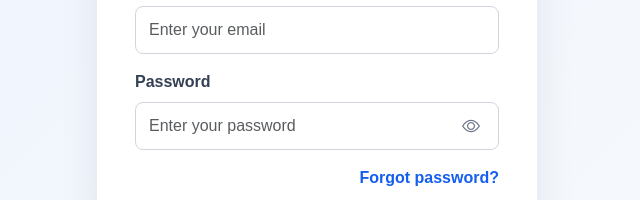
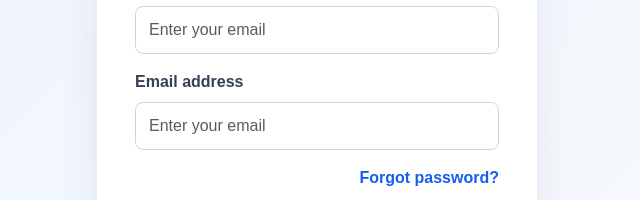
Before and after one commit to Josephshitandi/smart-utility-platform, a React app in the folder frontend/: page / in a window 1280 px wide. Shown: the part 355-555 px from the top of the page, without its empty margins (323-963 px from the left). Built offline with nearby package versions, Linux system fonts and the light colour scheme; the HTML template or start-up script is replaced by a standard one.

Commit message:
Added InputField component

```diff
--- a/frontend/src/App.jsx
+++ b/frontend/src/App.jsx
@@ -2,6 +2,7 @@ import { useState } from 'react'
 import './App.css'
 import Brand from './components/Brand'
 import Button from './components/Button'
+import InputField from './components/InputField'
 
 function App() {
   const [showPassword, setShowPassword] = useState(false)
@@ -47,30 +48,15 @@ function App() {
             </div>
 
             <div className="mb-3">
-              <label htmlFor="password" className="form-label">
-                Password
-              </label>
-
-              <div className="password-wrapper">
-                <input
-                  type={showPassword ? 'text' : 'password'}
-                  className="form-control"
-                  id="password"
-                  placeholder="Enter your password"
-                  value={password}
-                  onChange={(event) => setPassword(event.target.value)}
-                  required
-                />
-
-                <button
-                  type="button"
-                  className="password-toggle"
-                  onClick={() => setShowPassword(!showPassword)}
-                  aria-label={showPassword ? 'Hide password' : 'Show password'}
-                >
-                  <i className={`bi ${showPassword ? 'bi-eye-slash' : 'bi-eye'}`}></i>
-                </button>
-              </div>
+              <InputField
+                label="Email address"
+                id="email"
+                type="email"
+                placeholder="Enter your email"
+                value={email}
+                onChange={(event) => setEmail(event.target.value)}
+                required
+              />
             </div>
 
             <div className="text-end mb-4">
--- /dev/null
+++ b/frontend/src/components/InputField.jsx
@@ -0,0 +1,29 @@
+function InputField({
+  label,
+  id,
+  type = 'text',
+  placeholder,
+  value,
+  onChange,
+  required = false,
+}) {
+  return (
+    <div className="mb-3">
+      <label htmlFor={id} className="form-label">
+        {label}
+      </label>
+
+      <input
+        type={type}
+        className="form-control"
+        id={id}
+        placeholder={placeholder}
+        value={value}
+        onChange={onChange}
+        required={required}
+      />
+    </div>
+  )
+}
+
+export default InputField
```
